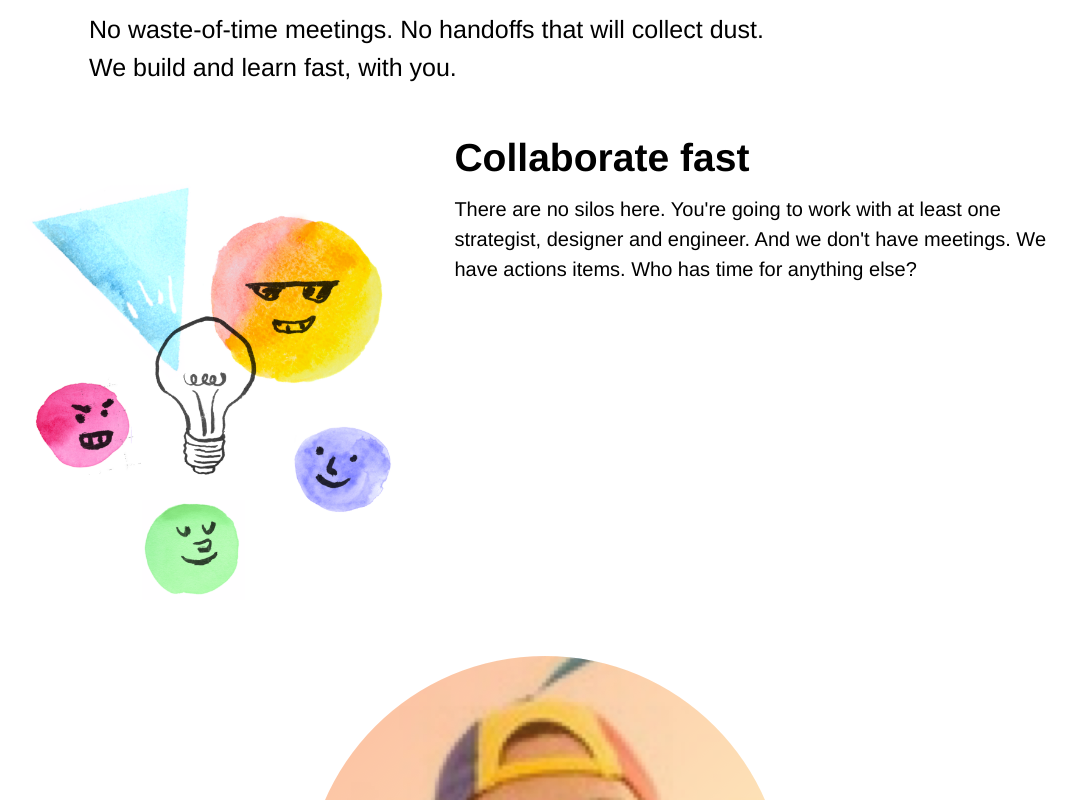
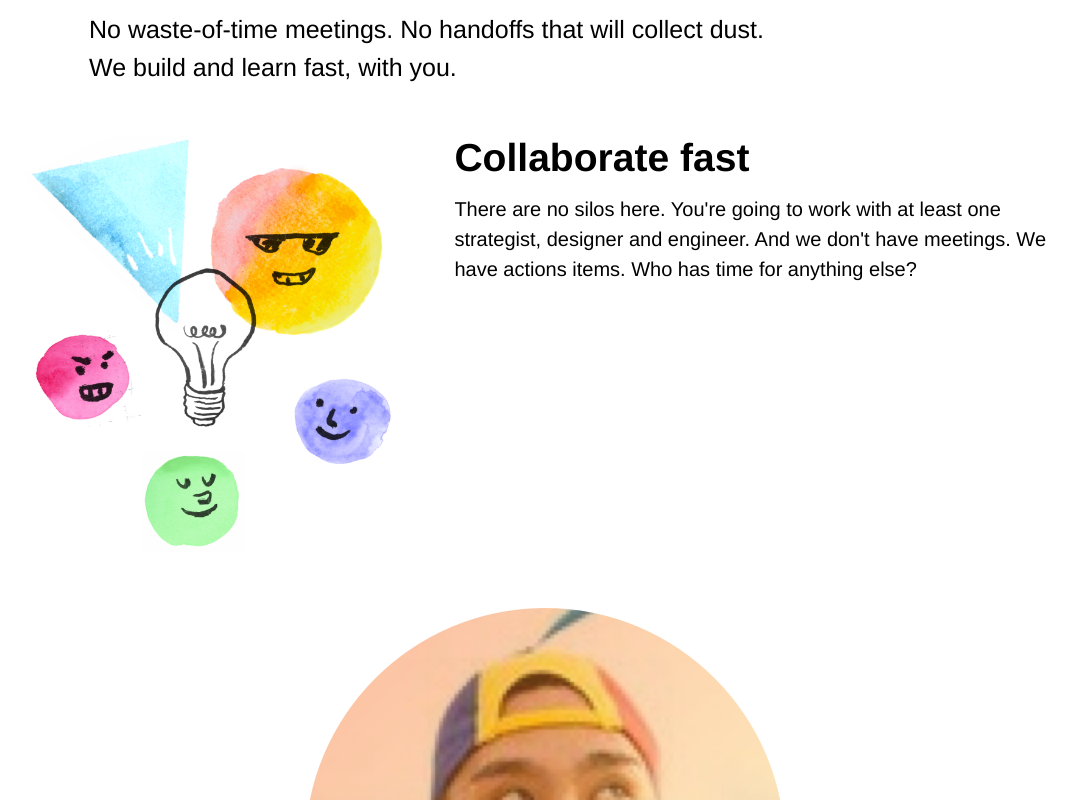
Before and after one commit to philo-brand/philo-brand.github.io, a plain HTML site: page index.html in a window 1280 px wide. Shown: the part 498-1298 px from the top of the page, without its empty margins (95-1172 px from the left). Drawn offline with nearby package versions, Linux system fonts and the light colour scheme; a script that the page names is missing.

Commit message:
adjust collab content

```diff
--- a/scss/_shame.scss
+++ b/scss/_shame.scss
@@ -40,7 +40,7 @@ article {
   margin-top: $space-base;
 }
 .paragraph {
-  @extend .u-col12Small, .u-col9Medium, .u-col9Large;
+  @extend .u-col12Small, .u-col11Medium, .u-col9Large;
 }
 .paragraph--slim {
   @extend .u-col12Small, .u-col8Medium, .u-col6Large;
@@ -83,11 +83,12 @@ article {
   z-index: $zIndex-0;
   @include media($medium-screen) {
     left: 18.75%;
-    margin-top: 0;
+    margin-top: $space-base *-2;
     width: 75%;
   }
   @include media($large-screen) {
     left: 25%;
+    margin-top: 0;
     width: 68.75%;
   }
 }
```
Also changed, not shown: css/main.css.
